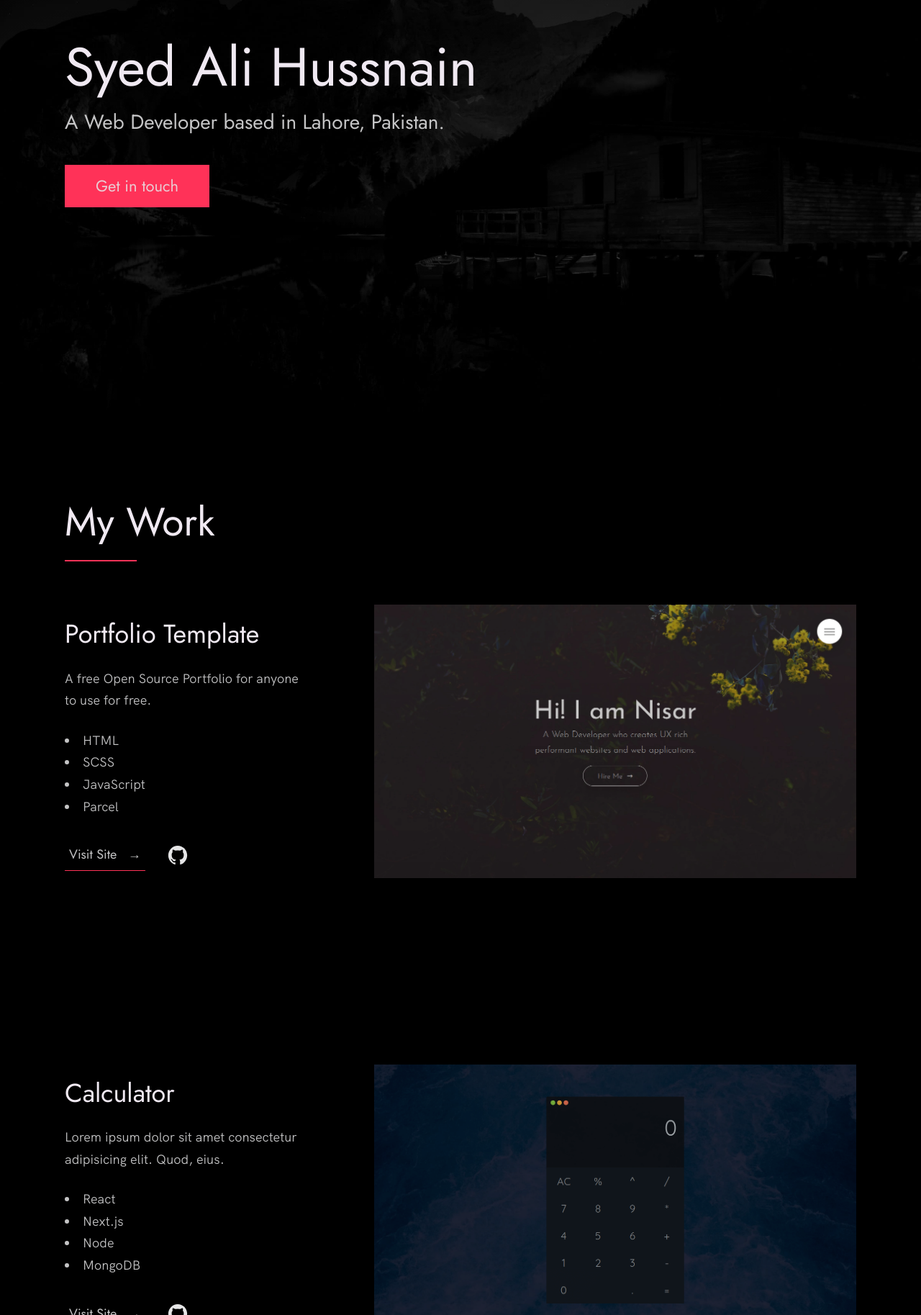
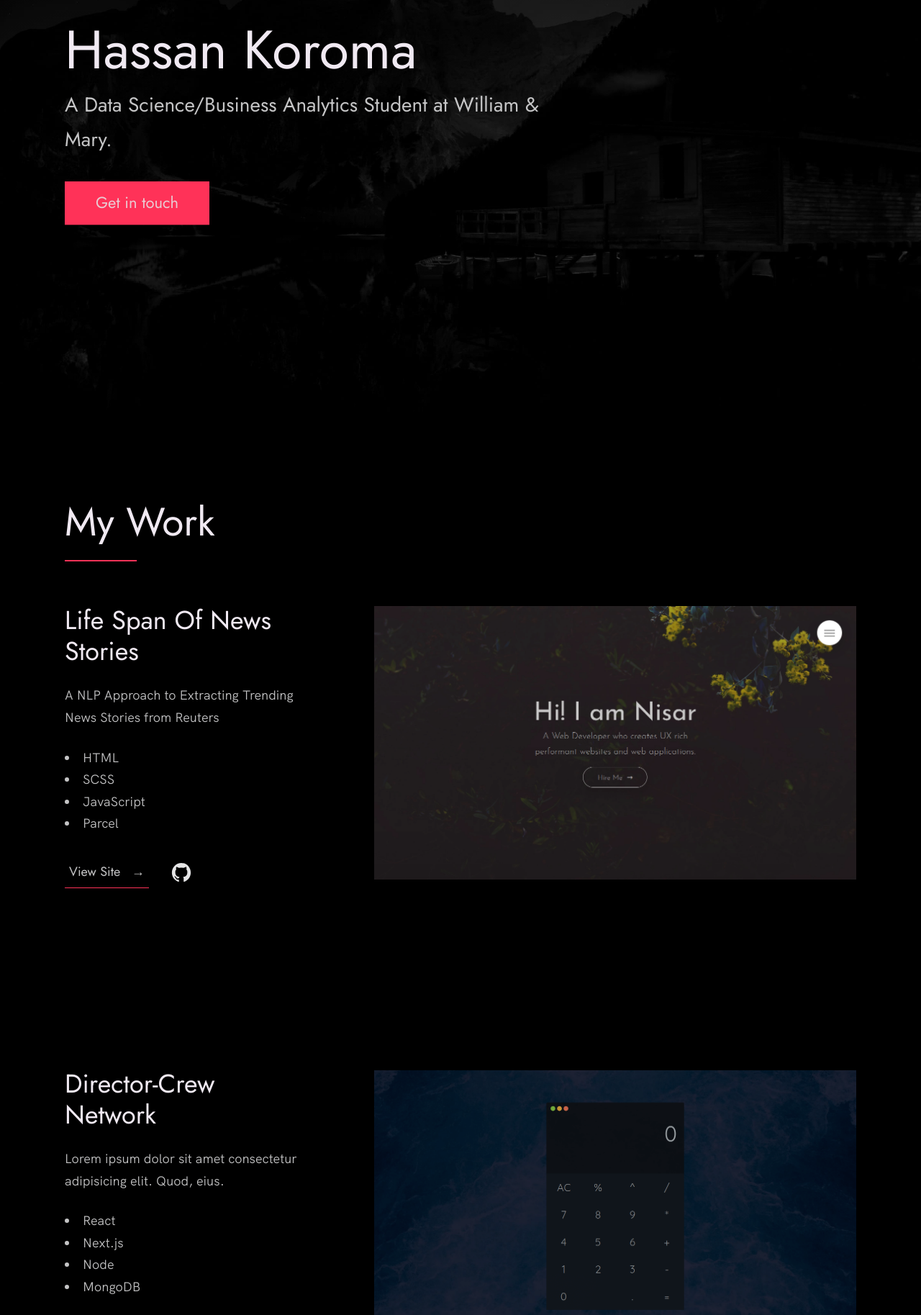
Before and after one commit to ankoroma/portfolio, a plain HTML site: page index.html in a window 1280 px wide. Shown: the part 228-2055 px from the top of the page at 72% size. Drawn offline with Linux system fonts and the light colour scheme.

Commit message:
template

```diff
--- a/index.html
+++ b/index.html
@@ -24,12 +24,13 @@
 
   <!-- Put your site title here -->
   <title>
-    Syed Ali Hussnain | A Web Developer based in Lahore, Pakistan.
+    Hassan Koroma | A Data Science/Business Analytics Student at William & Mary.
   </title>
 
   <meta name="description" content="Add small description of yourslef.">
   <!-- Add some coding keywords below, Ex: (React, CSS etc) -->
-  <meta name="keywords" content="Put your name, skills and some coding keywords" />
+  <meta name="keywords" content="Hassan Koroma Python R SQL MYSQL Excel Tableau Power BI Gephi SPSS
+                                  Leadership customer service teamwork time management data-driven storytelling" />
   <link rel="stylesheet" href="index.css" />
 </head>
 
@@ -56,10 +57,10 @@
       <div class="header__text">
         <h1 class="heading-primary">
           <!-- Replace the following name with your name -->
-          <span>Syed Ali Hussnain</span>
+          <span>Hassan Koroma</span>
         </h1>
         <!-- Put a small paragraph about yourself -->
-        <p>A Web Developer based in Lahore, Pakistan.</p>
+        <p>A Data Science/Business Analytics Student at William & Mary.</p>
         <a href="#contact" class="btn btn--pink">Get in touch</a>
       </div>
     </div>
@@ -78,9 +79,9 @@
 
           <div class="work__box">
             <div class="work__text">
-              <h3>Portfolio Template</h3>
+              <h3>Life Span Of News Stories</h3>
               <p>
-                A free Open Source Portfolio for anyone to use for free.
+                A NLP Approach to Extracting Trending News Stories from Reuters
               </p>
               <ul class="work__list">
                 <li>HTML</li>
@@ -91,9 +92,9 @@
 
               <div class="work__links">
                 <a href="https://nisar.surge.sh" target="_blank" class="link__text">
-                  Visit Site <span>&rarr;</span>
+                  View Site <span>&rarr;</span>
                 </a>
-                <a href="https://github.com/nisarhassan12/portfolio" title="View Source Code" target="_blank">
+                <a href="https://github.com/ankoroma/data-440-project" title="View Source Code" target="_blank">
                   <img src="./images/github.svg" class="work__code" alt="GitHub">
                 </a>
               </div>
@@ -105,7 +106,7 @@
 
           <div class="work__box">
             <div class="work__text">
-              <h3>Calculator</h3>
+              <h3>Director-Crew Network</h3>
               <p>
                 Lorem ipsum dolor sit amet consectetur adipisicing elit. Quod,
                 eius.
```
